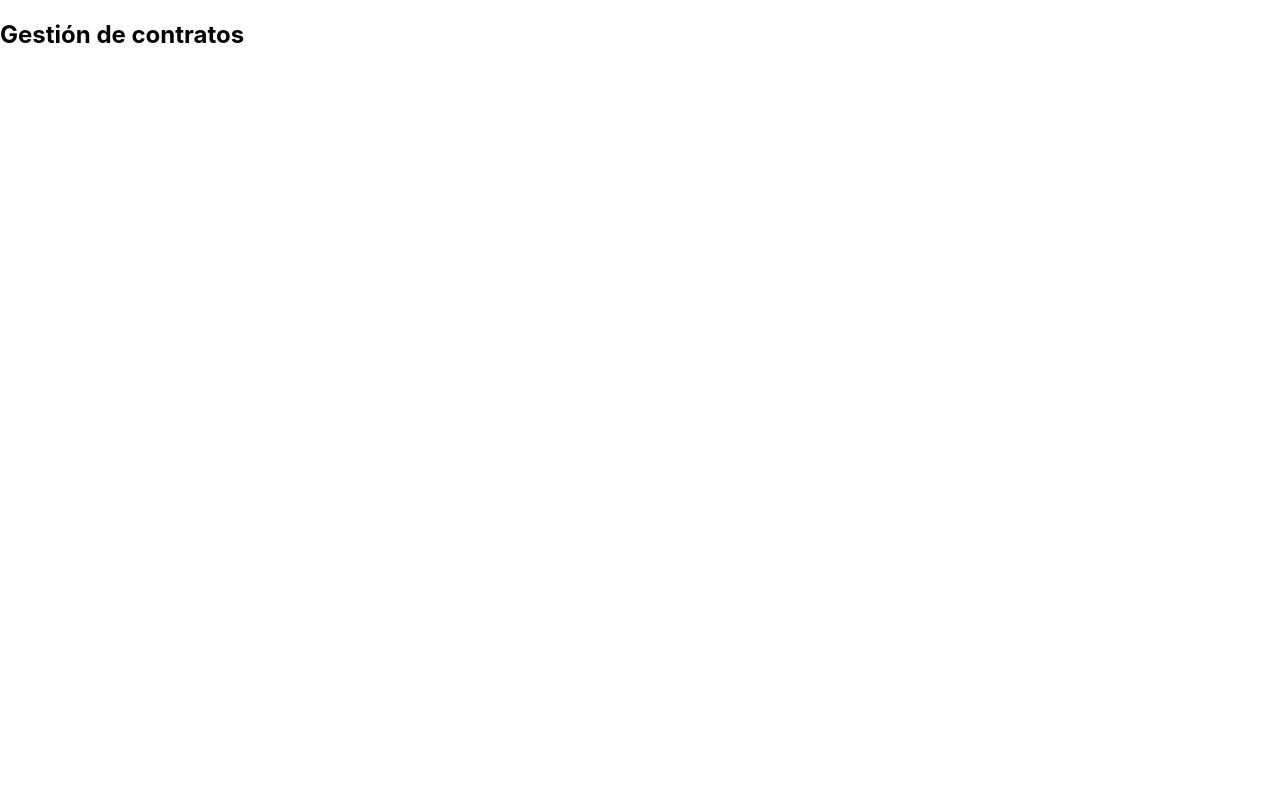
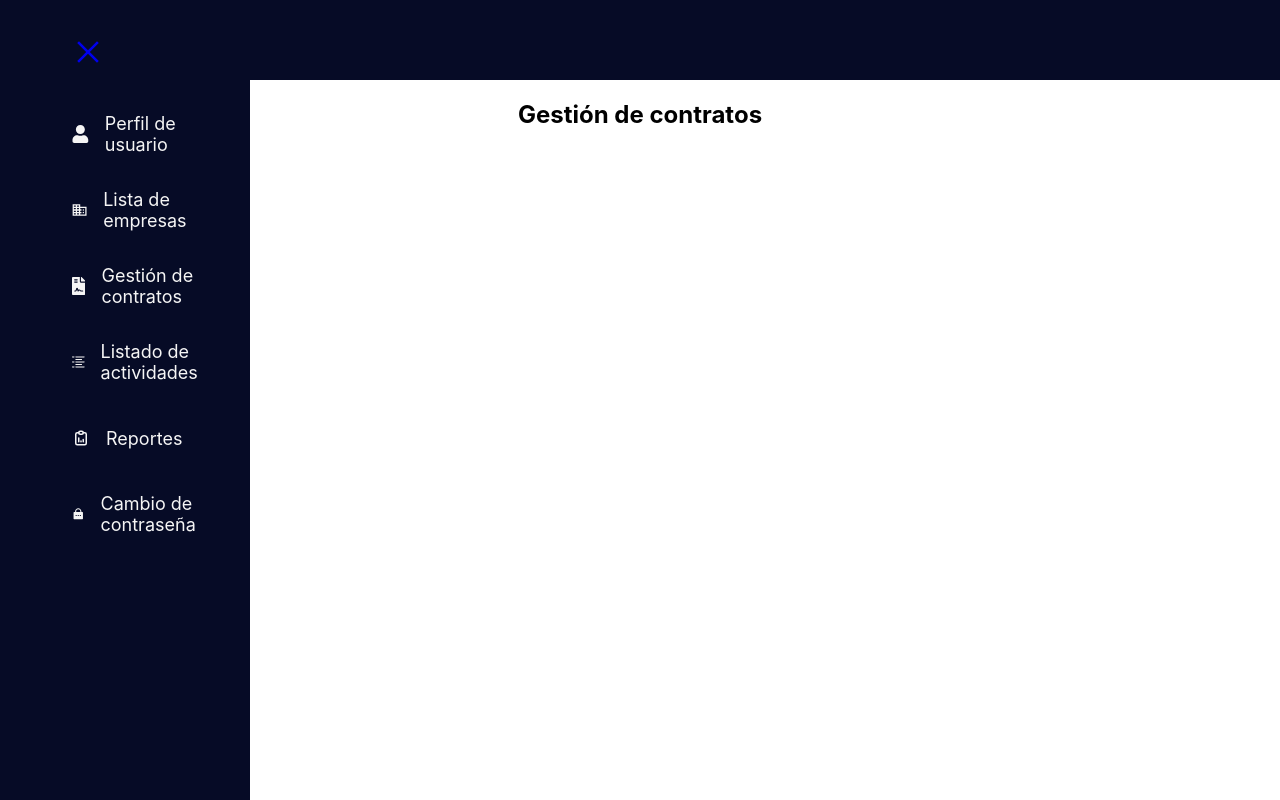
Before and after one commit to walterEon/Pulmochip, a React (Create React App) app: page /gestion-contratos in a window 1280 px wide. Built offline with nearby package versions, Linux system fonts and the light colour scheme.

Commit message:
mas cambios en el navbar

```diff
--- a/src/App.js
+++ b/src/App.js
@@ -1,19 +1,27 @@
 import './App.css';
-import {Routes, Route} from 'react-router-dom';
+import {Routes, Route, useLocation} from 'react-router-dom';
 import Login from './pages/Login/Login';
 import Health from './pages/Health';
 import './pages/Login/Login.css';
-import Perfil from './pages/Perfil/Perfil';
+import Perfil from './pages/Perfil/Perfil.js';
 import ListaEmpresas from './pages/ListaEmpresas/ListaEmpresas';
 import GestionContratos from './pages/GestionContratos/GestionContratos';
 import ListaActividades from './pages/ListaActividades/ListaActividades';
 import Reportes from './pages/Reportes/Reportes';
 import CambioContrasena from './pages/CambioContrasena/CambioContrasena';
+import Navbar from './components/Navbar/Navbar.js';
 
 
 function App() {
+
+  const location = useLocation();
+
   return (
+
+      <>
+        {location.pathname !== '/' && <Navbar />}
         <Routes>
+
           <Route path='/' element={<Login />}/>
           <Route path='/health' element={<Health />}/>
           <Route path="/perfil" element={<Perfil />} />
@@ -23,6 +31,8 @@ function App() {
           <Route path="/reportes" element={<Reportes />} />
           <Route path="/cambio-contrasena" element={<CambioContrasena />} />
         </Routes>
+      </>
+
   );
 }
 
--- a/src/components/Navbar/Navbar.css
+++ b/src/components/Navbar/Navbar.css
@@ -1,30 +1,71 @@
-/* src/components/Navbar.css */
-.navbar {
-    width: 200px;
-    height: 100vh;
-    position: fixed;
-    left: 0;
-    top: 0;
-    background-color: #333;
-    padding-top: 20px;
-  }
+.navbar{
+  background-color: #060b26;
+  height: 80px;
+  display: flex;
+  justify-content: start;
+  align-items: center;
+}
 
-  .navbar ul {
-    list-style-type: none;
-    padding: 0;
-  }
+.menu-bars{
+  margin-left: 2rem;
+  font-size: 2rem;
+  background: none;
+}
 
-  .navbar li {
-    padding: 8px;
-    text-align: center;
-  }
+.nav-menu{
+  background-color: #060b26;
+  width: 250px;
+  height: 100vh;
+  display: flex;
+  justify-content: center;
+  position: fixed;
+  top: 0;
+  transition: 850ms;
+}
 
-  .navbar li a {
-    color: white;
-    text-decoration: none;
-    display: block;
-  }
+.nav-menu.active{
+  left: 0;
+  transition: 350ms;
+}
 
-  .navbar li a:hover {
-    background-color: #575757;
-  }
+.nav-text{
+  display: flex;
+  justify-content: start;
+  align-items: center;
+  padding: 8px 0px 8px 16px;
+  list-style: none;
+  height: 60px;
+}
+
+.nav-text a {
+  text-decoration: none;
+  color: #f5f5f5;
+  font-size: 18px;
+  width: 95%;
+  height: 100%;
+  display: flex;
+  align-items: center;
+  padding: 0 16px;
+  border-radius: 4px;
+}
+
+.nav-text a:hover{
+  background-color: #1a83ff;
+}
+
+.nav-menu-items{
+  width: 100%;
+}
+
+.navbar-toggle{
+  background-color: #060b26;
+  width: 100%;
+  height: 80px;
+  display: flex;
+  justify-content: start;
+  align-items: center;
+}
+
+span {
+  margin-left: 16px;
+}
--- a/src/components/Navbar/Navbar.js
+++ b/src/components/Navbar/Navbar.js
@@ -2,7 +2,8 @@ import React, { useState } from "react";
 import { Link } from "react-router-dom";
 import * as FaIcons from 'react-icons/fa';
 import * as AiIcons from 'react-icons/ai';
-
+import { Sidebar } from "../Sidebar/Sidebar.js";
+import './Navbar.css';
 function Navbar(){
 
     const [sidebar, setSidebar] = useState(false);
@@ -17,18 +18,30 @@ function Navbar(){
                 </Link>
             </div>
             <nav className={sidebar ? 'nav-menu active' : 'nav-menu'}>
-                <ul className="nav-menu-items">
+                <ul className="nav-menu-items" onClick={showSidebar}>
                     <li className="navbar-toggle">
                         <Link to='#' className="menu-bars">
                             <AiIcons.AiOutlineClose />
                         </Link>
                     </li>
+                    {Sidebar.map((item, index)=>{
+                        return(
+                            <li key={index} className={item.cName}>
+                                <Link to={item.path}>
+                                    {item.icon}
+                                    <span>{item.title}</span>
+                                </Link>
+                            </li>
+                        )
+                    })}
                 </ul>
             </nav>
         </>
     )
 }
 
+
+export default Navbar;
 
 
 
--- a/src/components/Sidebar/Sidebar.js
+++ b/src/components/Sidebar/Sidebar.js
@@ -0,0 +1,64 @@
+import React, { useState } from "react";
+import * as FaIcons from 'react-icons/fa';
+import * as AiIcons from 'react-icons/ai';
+import * as CgIcons from 'react-icons/cg';
+import * as RxIcons from 'react-icons/rx';
+import * as TbIcons from 'react-icons/tb';
+import * as RiIcons from 'react-icons/ri';
+
+export const Sidebar = [
+    {
+        title: 'Perfil de usuario',
+        path: '/perfil',
+        icon: <FaIcons.FaUser/>,
+        cName: 'nav-text'
+    },
+    {
+        title: 'Lista de empresas',
+        path: '/lista-empresas',
+        icon: <CgIcons.CgOrganisation/>,
+        cName: 'nav-text'
+    },
+    {
+        title: 'Gestión de contratos',
+        path: '/gestion-contratos',
+        icon: <FaIcons.FaFileContract/>,
+        cName: 'nav-text'
+    },
+    {
+        title: 'Listado de actividades',
+        path: '/lista-actividades',
+        icon: <RxIcons.RxActivityLog/>,
+        cName: 'nav-text'
+    },
+    {
+        title: 'Reportes',
+        path: '/reportes',
+        icon: <TbIcons.TbReportAnalytics/>,
+        cName: 'nav-text'
+    },
+    {
+        title: 'Cambio de contraseña',
+        path: '/cambio-contrasena',
+        icon: <RiIcons.RiLockPasswordFill/>,
+        cName: 'nav-text'
+    }
+    // {
+    //     title: 'Perfil de usuario',
+    //     path: '/perfil',
+    //     icon: <FaIcons.FaUser/>,
+    //     cName: 'nav-text'
+    // }
+    // {
+    //     title: 'Perfil de usuario',
+    //     path: '/perfil',
+    //     icon: <FaIcons.FaUser/>,
+    //     cName: 'nav-text'
+    // }
+    // {
+    //     title: 'Perfil de usuario',
+    //     path: '/perfil',
+    //     icon: <FaIcons.FaUser/>,
+    //     cName: 'nav-text'
+    // }
+]
--- a/src/pages/GestionContratos/GestionContratos.css
+++ b/src/pages/GestionContratos/GestionContratos.css
@@ -0,0 +1,4 @@
+h2{
+    text-align: center;
+    margin-top: 20px;
+}
--- a/src/pages/GestionContratos/GestionContratos.js
+++ b/src/pages/GestionContratos/GestionContratos.js
@@ -1,4 +1,5 @@
 import React, { useState } from "react";
+import './GestionContratos.css'
 
 function GestionContratos() {
 
```
Lines whose indentation alone changed are shown as unchanged.
